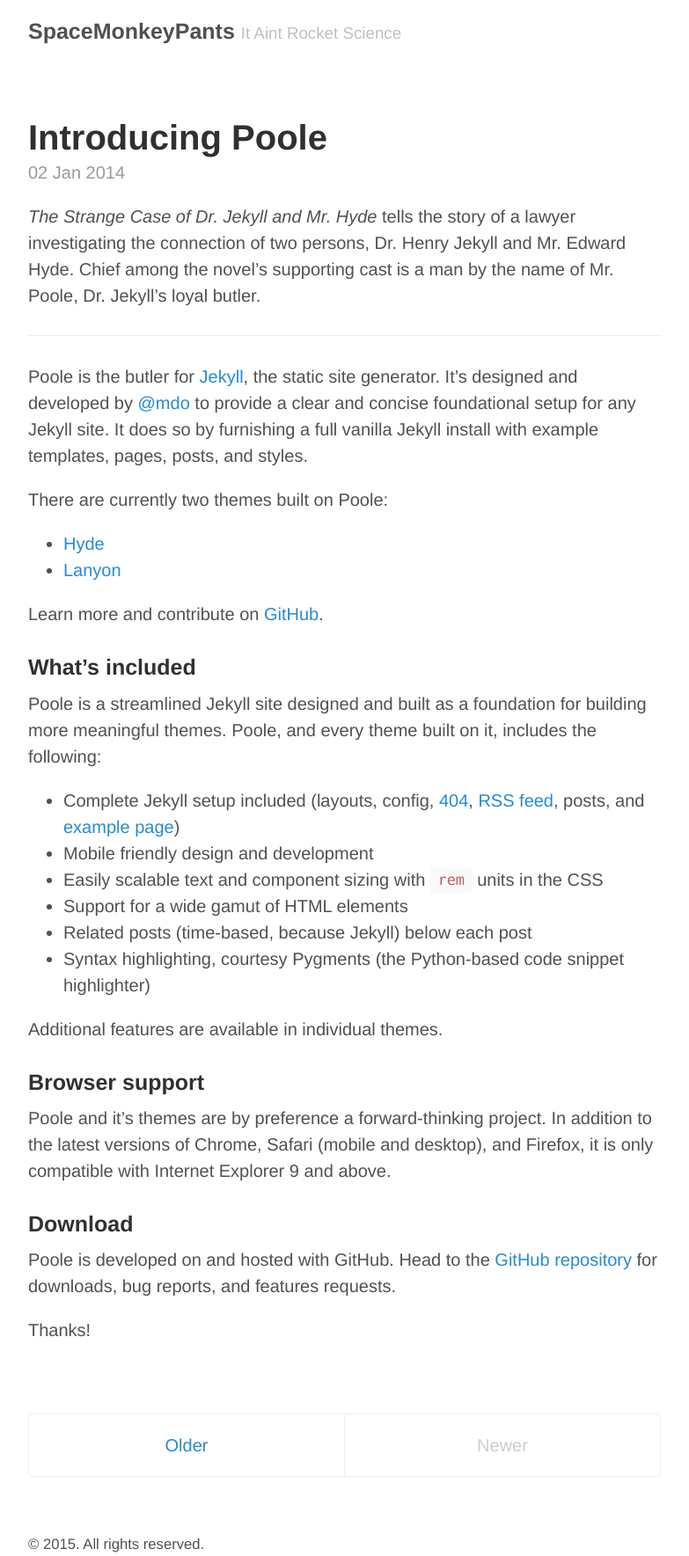
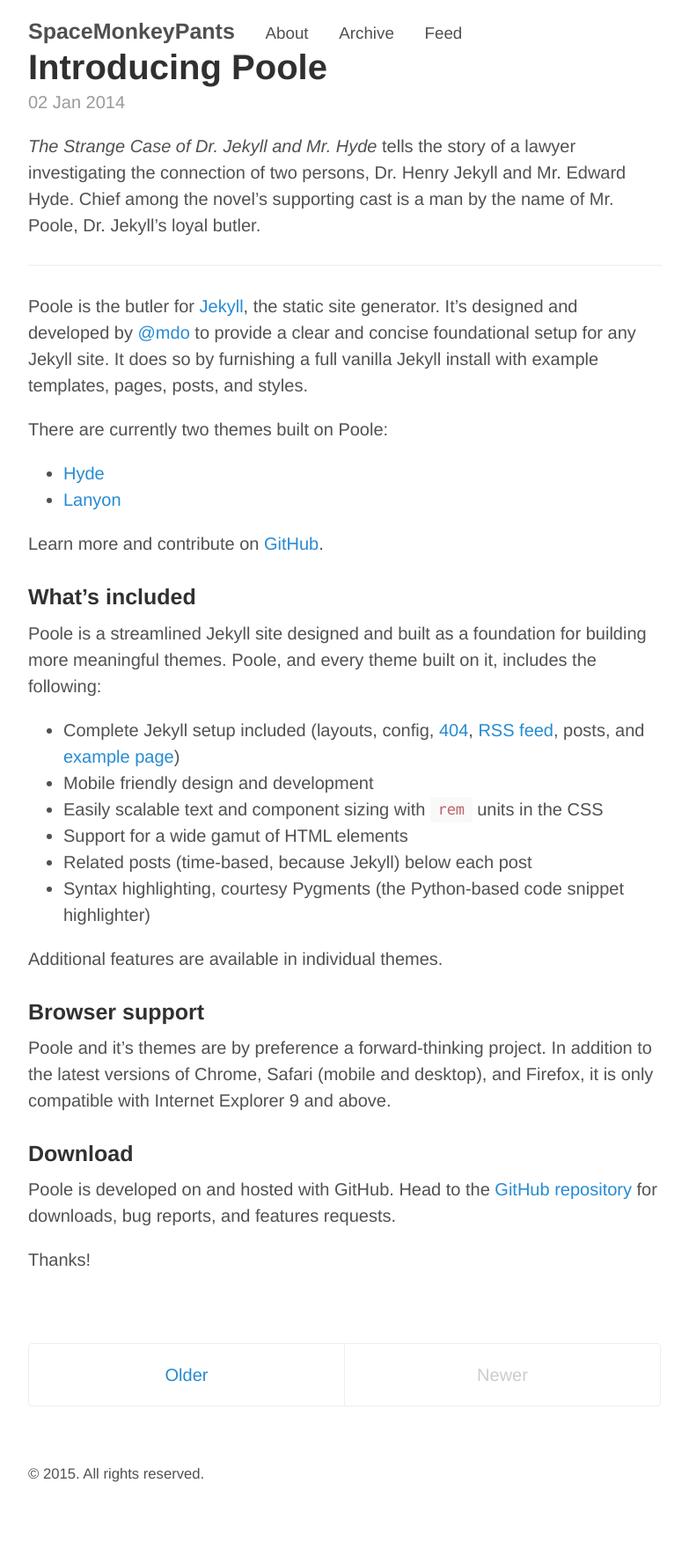
Before and after one commit to spacemonkeypants/spacemonkeypants.github.io, a Jekyll site: the page built from index.html, in a window 1280 px wide. Shown: the whole page at 88% size, without its empty margins (248-1031 px from the left). Built offline with Jekyll 4.4.1, drawn with Linux system fonts in a browser that asks for light colours; the list of posts is cut into pages by our own code.

Commit message:
customized - added disqus, etc.

```diff
--- a/_config.yml
+++ b/_config.yml
@@ -17,3 +17,8 @@
 version:          1.0.0
 github:
   repo:           https://github.com/spacemonkeypants/spacemonkeypants.github.io
+
+pages_list:
+  About: '/about'
+  Archive: '/archive'
+  Feed: '/atom.xml'
--- a/_layouts/default.html
+++ b/_layouts/default.html
@@ -2,16 +2,20 @@
 <html lang="en">
 
   {% include head.html %}
+  {% include comments.html %}
 
   <body>
 
     <div class="container content">
       <header class="masthead">
         <h3 class="masthead-title">
-          <a href="{{ site.baseurl }}" title="Home">{{ site.title }}</a>
-          <small>{{ site.tagline }}</small>
-        </h3>
-      </header>
+  <a href="/" title="Home">{{ site.title }}</a>
+
+  {% for page in site.pages_list %}
+    &nbsp;&nbsp;&nbsp;
+    <small><a href="{{ page[1]  }}">{{ page[0] }}</a></small>
+  {% endfor %}
+  </h3>
 
       <main>
         {{ content }}
```
Also changed, not shown: 7 other files.
